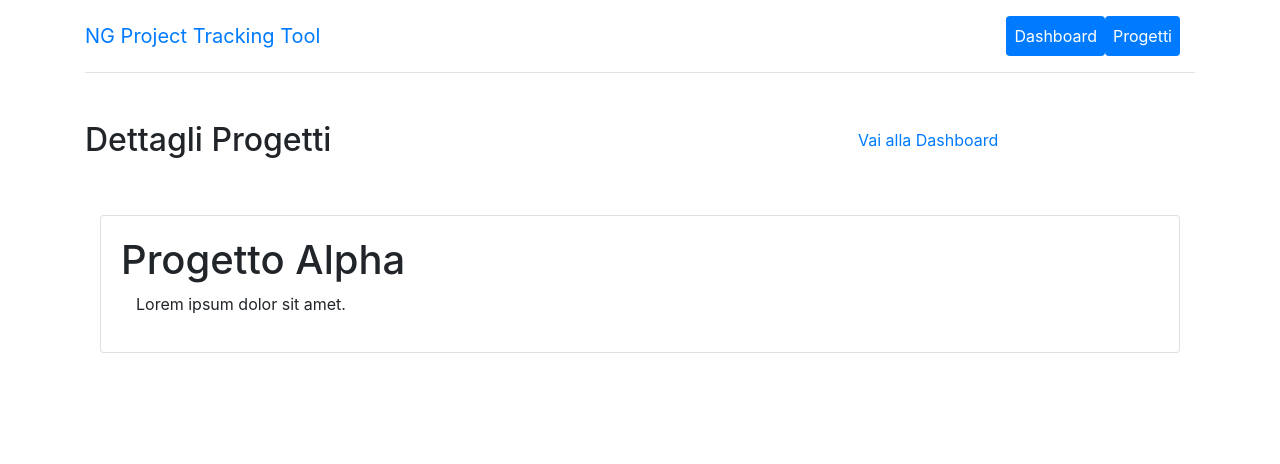
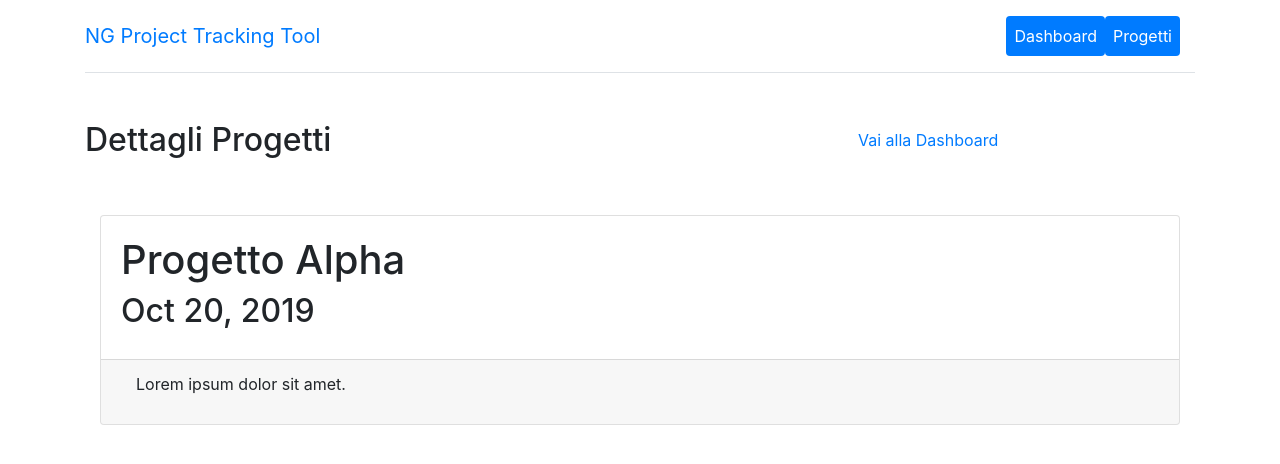
Before and after one commit to paolomax/progetto-prof-angular-corso, an Angular app: page /projects/detail/1 in a window 1280 px wide. Shown: the top 464 px of the page. Built offline with nearby package versions, Linux system fonts and the light colour scheme; data requests are answered from the project's data file.

Commit message:
use card component in project-detail

```diff
--- a/src/app/modules/project/pages/project-detail/project-detail.component.html
+++ b/src/app/modules/project/pages/project-detail/project-detail.component.html
@@ -6,12 +6,15 @@
 <ng-container *ngIf="project$ | async as project" >
 
 <div class="container-fluid py-5">
-    <div class="card">
-        <div class="card-body">
+    <ngprj-card>
+        <ng-container data-body>
             <h1 class="display-5 fw-bold">{{project.name}}</h1>
+            <h2>{{ project.start | date }} </h2>
+        </ng-container>
+        <ng-container data-footer>
             <p class="col-md-8 fs-4">{{project.description}}</p>
-        </div>
-    </div>
+        </ng-container>
+    </ngprj-card>
 </div>
 
 </ng-container>
```
